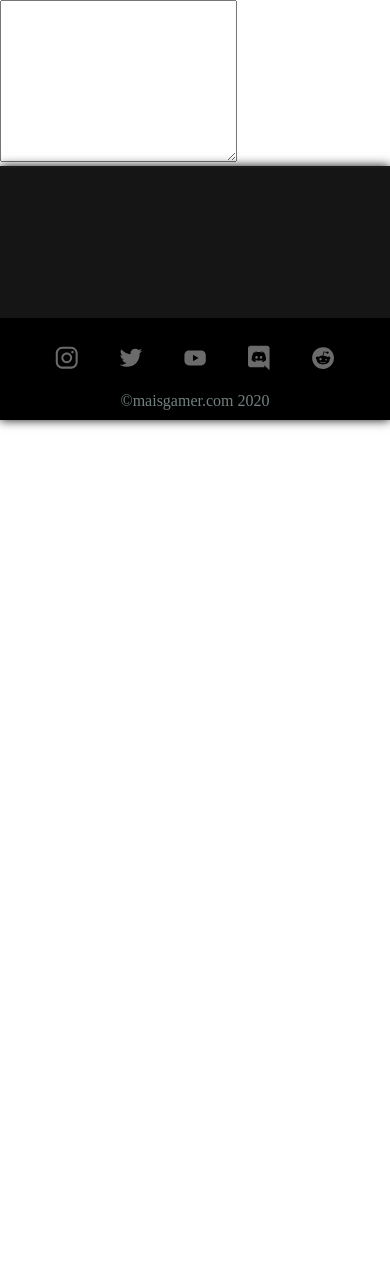
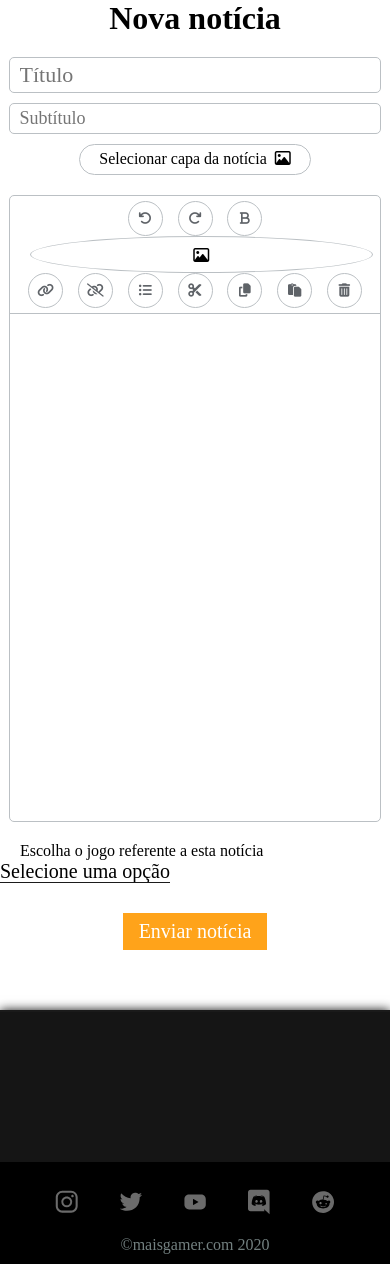
Before and after one commit to gabriel-pagotto/mais-gamer, a Flask app: page /postagens/novo/teste in a window 390 px wide. Shown: the part 67-1331 px from the top of the page. Before the commit the page ends 495 px from the top, so only its background shows below. Run offline with Flask 2, Linux system fonts and the light colour scheme; a user stored in the database is signed in; tables that the repository leaves empty hold one stand-in row (values such as "Sample post"); parts of the project's set-up code (start-up, migrations or seed data) failed here and were passed over; some libraries are stand-ins or nearby versions; some web fonts are replaced.

Commit message:
Adiciona editor

```diff
--- a/app/forms.py
+++ b/app/forms.py
@@ -40,6 +40,14 @@ class NewPostForm(FlaskForm):
     pc_last_text = TextAreaField(data_required())
     submit = SubmitField()
 
+class NewPostFormTest(FlaskForm):
+    title = StringField(validators=[data_required()])
+    subtitle = StringField(validators=[data_required()])
+    cover_image = FileField(validators=[FileRequired()])
+    game_id = SelectField(validators=[data_required()])
+    post_content = TextAreaField()
+    submit = SubmitField()
+
 class ProfileForm(FlaskForm):
     username = StringField(validators=[data_required()])
     name = StringField(validators=[data_required()])
--- a/app/routes/posts.py
+++ b/app/routes/posts.py
@@ -1,7 +1,7 @@
 import os, json
 from app import app, database
 from app.models import Posts, Games, Post_Content
-from app.forms import NewPostForm
+from app.forms import NewPostForm, NewPostFormTest
 from app.utils.aws_s3 import save_image_and_get_url, delete_image
 from app.utils.header_games import header_games
 from app.utils.sub_header_options import sub_header
@@ -136,11 +136,13 @@ def delete_post(id):
 @app.route('/postagens/novo/teste', methods=['GET', 'POST'])
 @login_required
 def post_new_test():
+    def teste():
+        return print('okaysadvsadv')
     if not current_user.is_authenticated:
         return redirect(url_for('login'))
     if current_user.is_admin != 1 and current_user.is_poster != 1:
         return redirect(url_for('index'))
-    form = NewPostForm()
+    form = NewPostFormTest()
     games = Games.query.all()
     games_choices = [
         ('', 'Selecione uma opção'),
@@ -148,7 +150,17 @@ def post_new_test():
     for game in games:
         games_choices.append((game.id, game.name))
     form.game_id.choices = games_choices
+
     if form.submit():
+        if request.method == 'POST':
+            data = form.post_content.data
+
+            data = data.split('<')
+
+            print(data)
+
+
+    '''if form.submit():
         if request.method == 'POST':
             cover_image_url = save_image_and_get_url(request.files[form.cover_image.data.name])
             post = Posts(
@@ -181,7 +193,7 @@ def post_new_test():
 
             database.session.commit()
 
-            return redirect(url_for('notice', id=post.id))
+            return redirect(url_for('notice', id=post.id))'''
 
     return render_template(
         'posts/new_post_test.html',
@@ -191,4 +203,5 @@ def post_new_test():
         choices = games_choices,
         header_games = header_games,
         sub_header = sub_header(2, 'posts'),
+        teste = teste,
     )
--- /dev/null
+++ b/app/static/css/editor.css
@@ -0,0 +1,108 @@
+* {
+    margin: 0;
+    padding: 0;
+}
+
+.editor {
+    width: 100%;
+    margin: 10px auto 20px auto;
+    border: 1px solid #BBC0C4;
+    border-radius: 5px;
+}
+
+.editor-header {
+    width: 100%;
+    padding: 5px 0;
+    display: flex;
+    flex-wrap: wrap;
+    align-items: center;
+    justify-content: center;
+    border-bottom: 1px solid #BBC0C4;
+    transition: all 0.2s linear;
+}
+
+.editor .editor-header button{
+    display: flex;
+    align-items: center;
+    justify-content: center;
+    margin: 0 2%;
+    background-color: #FFFFFF;
+    border: 1px solid #BBC0C4;
+    padding: 5px;
+    width: 35px;
+    height: 35px;
+    border-radius: 50%;
+    transition: all 0.1s linear;
+}
+
+.editor .editor-header button:hover {
+    cursor: pointer;
+    opacity: 0.6;
+}
+
+.editor .editor-header button:active {
+    background-color: #BBC0C4;
+}
+
+.editor .editor-header button:focus{
+    box-shadow: 0 0 0 0;
+    border: 1px solid #BBC0C4;
+    outline: 0;
+}
+
+.editor .editor-header label {
+    display: flex;
+    align-items: center;
+    justify-content: center;
+    margin: 0 2%;
+    background-color: #FFFFFF;
+    border: 1px solid #BBC0C4;
+    padding: 5px;
+    width: 25px;
+    height: 25px;
+    border-radius: 50%;
+    transition: all 0.1s linear;
+}
+
+.editor .editor-header label:hover {
+    cursor: pointer;
+    opacity: 0.6;
+}
+
+.editor .editor-header label:active {
+    background-color: #BBC0C4;
+}
+
+.editor .editor-header label:focus{
+    box-shadow: 0 0 0 0;
+    border: 1px solid #BBC0C4;
+    outline: 0;
+}
+
+.editor .editor-header button i {
+    color: #5f6368;
+}
+
+.editor .text-field {
+    display: block;
+    margin: 0 auto;
+    width: 100%;
+    height: 82vh;
+    font-size: 50px;
+}
+
+@media (max-width: 1025px) {
+    .editor {
+        width: 95%;
+        margin: 20px auto;
+        border: 1px solid #BBC0C4;
+        border-radius: 5px;
+    }
+
+    .editor .text-field {
+        display: block;
+        margin: 0 auto;
+        width: 100%;
+        height: 60vh;
+    }
+}
--- a/app/static/css/new_post.css
+++ b/app/static/css/new_post.css
@@ -19,24 +19,55 @@
 .posts-actions .new-post .new-post-inputs input {
     -webkit-appearance: none;
     display: block;
-    width: 100%;
-    padding: 10px;
-    margin-bottom: 20px;
-    border: 1px solid #000000;
+    width: 95%;
+    padding: 1% 2.5%;
+    margin-bottom: 10px;
+    border: 1px solid #BBC0C4;
     border-radius: 5px;
-    color: #1b1b1b;
 }
 
 .posts-actions .new-post .new-post-inputs input:focus {
-    border: 1px solid #ffa31a;
-    outline: none;
+    box-shadow: 0 0 5px #BBC0C4;
+    border: 1px solid #BBC0C4;
+    outline: 0;
+}
+
+.posts-actions .new-post .new-post-inputs .cover_image {
+    display: none;
+}
+
+.posts-actions .new-post .new-post-inputs .image-cover-select {
+    display: block;
+    width: max-content;
+    margin: 0 auto;
+    font-size: 16px;
+    padding: 1.5% 5%;
+    border: 1px solid #BBC0C4;
+    border-radius: 20px;
+    align-items: center;
+    transition: all 0.1s linear;
+}
+
+.posts-actions .new-post .new-post-inputs .image-cover-select:hover {
+    cursor: pointer;
+    opacity: 0.6;
+}
+
+.posts-actions .new-post .new-post-inputs .image-cover-select:active {
+    background-color: #BBC0C4;
+}
+
+.posts-actions .new-post .new-post-inputs .image-cover {
+    display: none;
+    width: 50%;
+    margin: 20px auto;
+    box-shadow: 0 0 5px #BBC0C4;
 }
 
 .posts-actions .new-post .new-post-inputs .new-post-text {
     display: block;
     width: 100%;
     height: fit-content;
-    margin-bottom: 20px;
     padding: 10px;
     resize: none;
     overflow-y: hidden;
@@ -46,11 +77,11 @@
 }
 
 .posts-actions .new-post .new-post-inputs .new-post-title {
-    font-size: 25px;
+    font-size: 20px;
 }
 
 .posts-actions .new-post .new-post-inputs .new-post-subtitle {
-    font-size: 19px;
+    font-size: 14px;
 }
 
 .posts-actions .new-post .new-post-inputs .select-game {
@@ -134,8 +165,16 @@
         width: 90%;
     }
 
+    .posts-actions .new-post .new-post-inputs .image-cover {
+        width: 100%;
+    }
+
     .posts-actions .new-post .new-post-inputs .new-post-title {
-        font-size: 28px;
+        font-size: 22px;
+    }
+
+    .posts-actions .new-post .new-post-inputs .new-post-subtitle {
+        font-size: 18px;
     }
 
     .posts-actions .new-post .new-post-inputs .new-post-text {
--- /dev/null
+++ b/app/static/javascript/editor.js
@@ -0,0 +1,44 @@
+function init() {
+    render()
+    enableEditMode();
+};
+
+function enableEditMode() {
+    const textField = document.querySelector('.text-field');
+    textField.contentDocument.designMode = 'On';
+};
+
+function actions(command, arg = null) {
+    if (command == 'insertImage') {
+        const imageInput = 'ps-absolute o0';
+        console.log(imageInput.match);
+    };
+
+    const textField = document.querySelector('.text-field');
+    textField.contentDocument.execCommand(command, false, arg);
+};
+
+function render() {
+    const editor = document.querySelector('.editor')
+
+    editor.innerHTML = `
+
+    <div class="editor-header">
+        <input class="ps-absolute o0" type="file" name="file" accept="image/*" id="image-upload-file-input" style="display:none;" onchange="actions('insertImage')">
+        <button id="undo"><i onclick="actions('undo')" class="fa fa-undo"></i></button>
+        <button id="redo"><i onclick="actions('redo')" class="fa fa-repeat"></i></button>
+        <button id="bold"><i onclick="actions('bold')" class="fa fa-bold"></i></button>
+        <label for="image-upload-file-input" id="insertImage"><i class="fa fa-image"></i></label for="image-upload-file-input">
+        <button id="createLink"><i onclick="actions('createLink', prompt('Coloque o link aqui', 'https://'))" class="fa fa-link"></i></button>
+        <button id="unlink"><i onclick="actions('unlink')" class="fa fa-unlink"></i></button>
+        <button id="insertUnorderedList"><i onclick="actions('insertUnorderedList')" class="fas fa-list-ul"></i></button>
+        <button id="cut"><i onclick="actions('cut')" class="fas fa-cut"></i></button>
+        <button id="copy"><i onclick="actions('copy')" class="fas fa-copy"></i></button>
+        <button id="paste"><i onclick="actions('paste')" class="fas fa-paste"></i></button>
+        <button id="delete"><i onclick="actions('delete')" class="fa fa-trash-alt"></i></button>
+    </div>
+    <iframe name="text-field" class="text-field" frameborder="0"></iframe>
+    `
+};
+
+init()
--- /dev/null
+++ b/app/static/javascript/showCoverImage.js
@@ -0,0 +1,22 @@
+$(function() {
+    $('.cover_image').change(function(){
+        const file = $(this)[0].files[0]
+        const fileReader = new FileReader()
+        const imageCoverSelect = document.querySelector('.image-cover-select');
+        const imgCover = document.querySelector('.image-cover');
+
+        if (file) {
+            $('.image-cover').show();
+            fileReader.readAsDataURL(file);
+            imgCover.style.display = 'block';
+            imageCoverSelect.innerHTML = 'Trocar imagem &nbsp;<i class="fa fa-image"></i>'
+        } else {
+            $('.image-cover').hide();
+            imageCoverSelect.innerHTML = 'Selecionar capa da notícia &nbsp;<i class="fa fa-image"></i>'
+        };
+
+        fileReader.onloadend = function(){
+            $('.image-cover').attr('src',fileReader.result);
+        }
+    });
+});
--- a/app/templates/posts/new_post_test.html
+++ b/app/templates/posts/new_post_test.html
@@ -4,14 +4,49 @@
         {% include 'components/head.html' %}
         <link rel="stylesheet" href="{{ url_for('static', filename='css/my_posts.css') }}">
         <link rel="stylesheet" href="{{ url_for('static', filename='css/new_post.css') }}">
+        <link rel="stylesheet" href="{{ url_for('static', filename='css/editor.css') }}"></link>
+        <script src="https://kit.fontawesome.com/ed0f511ec4.js" crossorigin="anonymous"></script>
+        <script src="https://cdnjs.cloudflare.com/ajax/libs/jquery/3.3.1/jquery.min.js"></script>
     </head>
     <body>
         <div class='web'>
             {% include 'components/header.html' %}
             <div class="payload">
-                <script src="http://js.nicedit.com/nicEdit-latest.js" type="text/javascript"></script>
-                <script type="text/javascript">bkLib.onDomLoaded(nicEditors.allTextAreas);</script>
-                <textarea name="" id="" cols="30" rows="10"></textarea>
+                <div class="posts">
+                    <div class="posts-actions">
+                        <div class="new-post">
+                            <h1 class="new-info">Nova notícia</h1>
+                            <div class="new-post-inputs">
+                                {{ form.hidden_tag() }}
+                                    <form action="" method="post" enctype="multipart/form-data" class="form-sub">
+                                        {{ form.title(placeholder="Título", class_="new-post-title") }}
+                                        {{ form.subtitle(placeholder="Subtítulo", class_="new-post-subtitle") }}
+                                        {{ form.cover_image(class_="cover_image", id="cover_image") }}
+                                        <label for="cover_image" class="image-cover-select">Selecionar capa da notícia &nbsp;<i class="fa fa-image"></i></label>
+                                        <img src="" alt="" class="image-cover">
+                                        <script src="{{ url_for('static', filename='javascript/showCoverImage.js') }}"></script>
+                                        <!--{{ form.post_content(class_="new-post-text", id="CK1", oninput="if(this.scrollHeight > this.offsetHeight) this.rows += 1", cols="30", rows="10" ) }}-->
+
+                                        <div class="editor"></div>
+                                        <script src="{{ url_for('static', filename='javascript/editor.js') }}"></script>
+                                        <label id="game">Escolha o jogo referente a esta notícia&nbsp;</label>
+                                        {{ form.game_id(for="game", class_="select-game") }}
+                                    {{ form.submit(class_="submit", value="Enviar notícia" ) }}
+                                </form>
+                                <script>
+                                    const form = document.querySelector('.form-sub');
+                                    const submit = document.querySelector('.submit');
+                                    form.addEventListener('submit', () => {
+                                        submit.value = 'Enviando'
+                                        submit.style.background = '#827189'
+                                        submit.style.border = '1px solid #827189'
+                                    });
+                                </script>
+                            </div>
+                        </div>
+                    </div>
+                </div>
+
             </div>
             {% include 'components/footer.html' %}
         </div>
```
